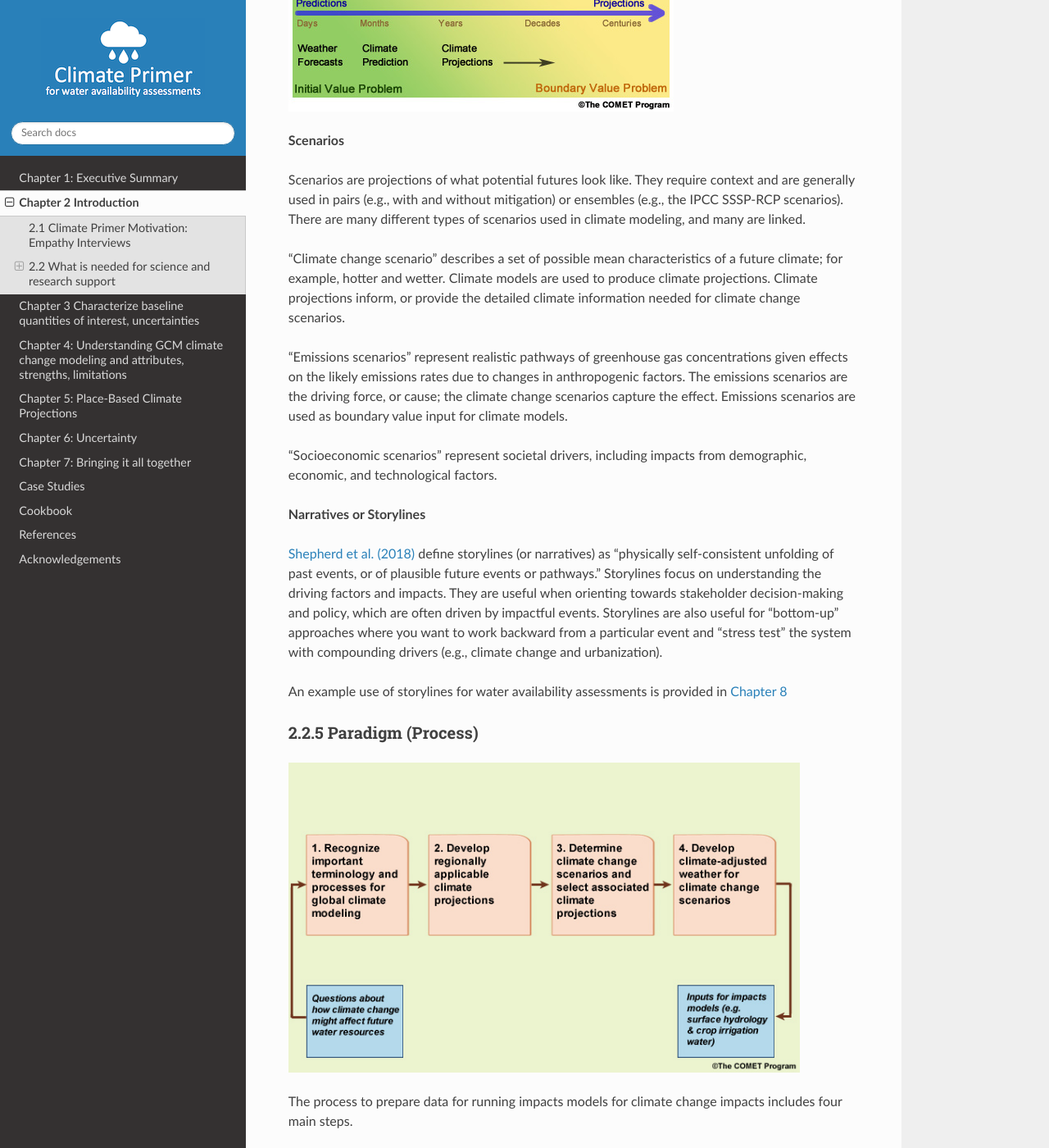
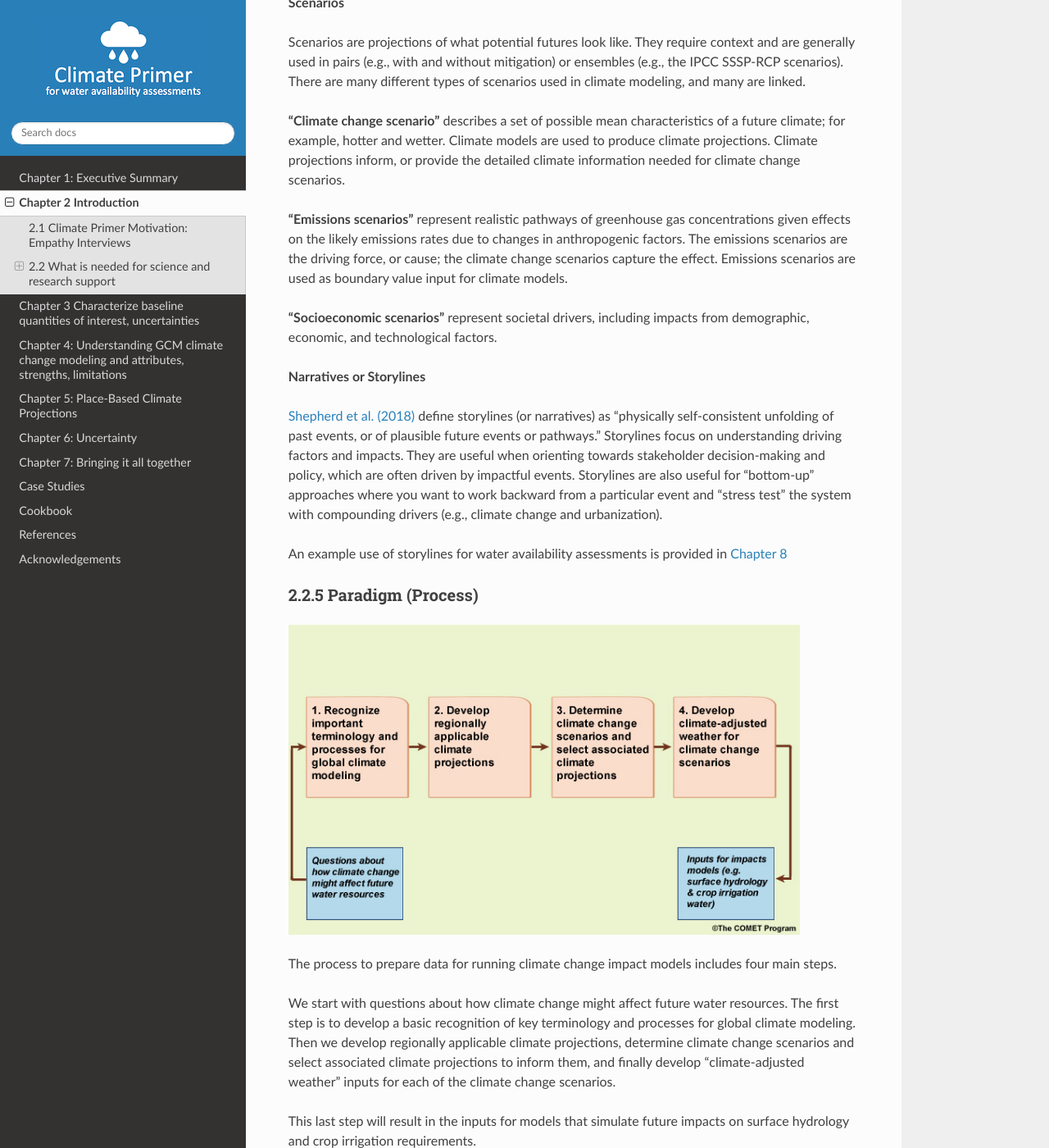
Before and after one commit to NCAR/climate-primer-water, a Sphinx documentation site: the page built from doc/introduction.rst, in a window 1280 px wide and 1400 px high, scrolled down 5685 px. Shown: the whole window at 82% size. Built offline with Sphinx 7.4.7 and the Read the Docs theme 2.0.0, drawn with Linux system fonts in a browser that asks for light colours; some of the changed lines change nothing that is shown; some of the changed text lies outside the part shown.

Commit message:
Update introduction.rst

```diff
--- a/doc/introduction.rst
+++ b/doc/introduction.rst
@@ -422,13 +422,6 @@
 and narratives/storylines.
 
 
-   -
-
--  Narratives/storylines
-
-   -  ???
-
-
 **Predictions vs. Projections**
 
 
@@ -454,7 +447,7 @@
 
 +--------------------------------+--------------------------------+
 | **Predictions and Forecasts**  | **Projections**                |
-+=================================================+===============+
++================================+================+===============+
 | Short-term evolution from      | "If-then" statements, with     |
 | initial state with constant    | changing statistics in         |
 | boundary conditions            | response to changing boundary  |
@@ -481,29 +474,29 @@
 are many different types of scenarios used in climate modeling, and
 many are linked.
 
-"Climate change scenario" describes a set of possible mean
+**"Climate change scenario"** describes a set of possible mean
 characteristics of a future climate; for example, hotter and wetter.
 Climate models are used to produce climate projections. Climate projections
 inform, or provide the detailed climate information needed for climate
 change scenarios.
 
-“Emissions scenarios” represent realistic pathways of greenhouse
+**“Emissions scenarios”** represent realistic pathways of greenhouse
 gas concentrations given effects on the likely emissions rates due
 to changes in anthropogenic factors. The emissions scenarios are the
 driving force, or cause; the climate change scenarios capture the effect.
 Emissions scenarios are used as boundary value input for climate models.
 
-"Socioeconomic scenarios" represent societal drivers, including
+**"Socioeconomic scenarios"** represent societal drivers, including
 impacts from demographic, economic, and technological factors.
 
 
 **Narratives or Storylines**
 
 
-`Shepherd et al. (2018) <Shepherd, T.G., Boyd, E., Calel, R.A. et al. Storylines: an alternative approach to representing uncertainty in physical aspects of climate change. Climatic Change 151, 555–571 (2018). https://doi.org/10.1007/s10584-018-2317-9>`_
+`Shepherd et al. (2018) <https://doi.org/10.1007/s10584-018-2317-9>`_
 define storylines (or narratives) as "physically self-consistent unfolding
 of past events, or of plausible future events or pathways." Storylines
-focus on understanding the driving factors and impacts. They are useful
+focus on understanding driving factors and impacts. They are useful
 when orienting towards stakeholder decision-making and policy, which are
 often driven by impactful events. Storylines are also useful for "bottom-up"
 approaches where you want to work backward from a particular event and "stress test"
@@ -517,11 +510,11 @@
 
 |image5|
 
-The process to prepare data for running impacts models for climate
-change impacts includes four main steps.
+The process to prepare data for running climate change impact models
+includes four main steps.
 
 We start with questions about how climate change might affect future
-water resources. Then, the first step is to develop a basic recognition
+water resources. The first step is to develop a basic recognition
 of key terminology and processes for global climate modeling. Then we
 develop regionally applicable climate projections, determine climate
 change scenarios and select associated climate projections to inform
```
